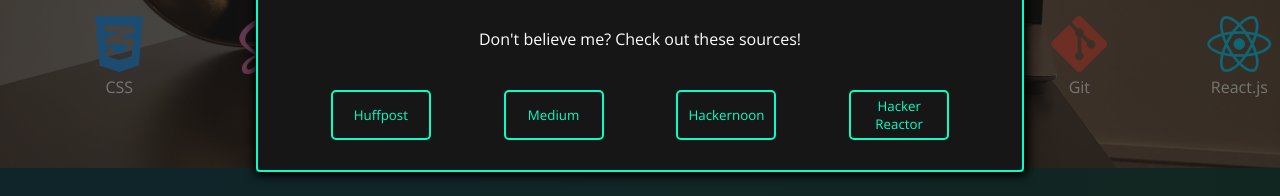
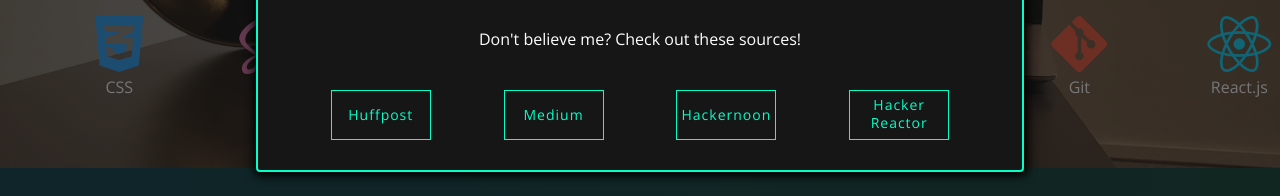
Before and after one commit to Fenner314/React-Portfolio, a React (Create React App) app: page /web-dev in a window 1280 px wide. Both pictures are taken after a click on the button "Click here!". Shown: the part 1270-1466 px from the top of the page. Built offline with nearby package versions, Linux system fonts and the light colour scheme; no server answers; a web font is replaced by a local one.

Commit message:
add reusable button component

```diff
--- /dev/null
+++ b/src/components/Button.js
@@ -0,0 +1,31 @@
+import React from 'react'
+
+export default function Button(props) {
+    const {
+        width,
+        height,
+        fontSize,
+        id,
+        children,
+        extraTextStyle,
+        difLineHeight,
+        onClick
+    } = props
+
+    const ctrStyles = {
+        width: width,
+        height: height,
+        lineHeight: difLineHeight ? difLineHeight : height,
+        fontSize: fontSize,
+    }
+
+    return (
+        <button className="btn-ctr" id={id} style={ctrStyles} type="submit" onClick={onClick}>
+        <div className="btn-inner">
+            <span className="btn-bg"></span>
+            <span className="btn-base"></span>
+            <span className="btn-text" style={extraTextStyle}>{children}</span>
+        </div>
+    </button>
+)
+}
--- a/src/components/devPage/Dev.js
+++ b/src/components/devPage/Dev.js
@@ -7,6 +7,7 @@
 import Projects from './DevComponents/Projects';
 import Contact from './DevComponents/Contact/Contact';
 import Resume from './DevComponents/Resume';
+import Button from '../Button';
 import '../../css/dev.css';
 
 export default function Dev() {
--- a/src/components/devPage/DevComponents/About/About.js
+++ b/src/components/devPage/DevComponents/About/About.js
@@ -5,6 +5,7 @@
 import 'slick-carousel/slick/slick-theme.css';
 // import { landingBackground } from '../../imgImports';
 import Popup from './Popup';
+import Button from '../../../Button';
 import { Context } from '../../../../App';
 
 export default function About() {
@@ -72,13 +73,14 @@
                 </div>
                 <div className="sources">
                     <p className="medium-text bold">How does being a musician make me a better developer?</p>
-                    <button className="button-container popup-button" onClick={handlePopupChange}>
+                    <Button width='200px' height='50px' fontSize='1.4rem' id='popup-button' onClick={handlePopupChange}>Click here!</Button>
+                    {/* <button className="button-container popup-button" onClick={handlePopupChange}>
                         <div className="button-inner">
                             <span className="button-bg"></span>
                             <span className="button-base"></span>
                             <span className="button-text">Click here!</span>
                         </div>
-                    </button>
+                    </button> */}
                 </div>
             </div>
         )
--- a/src/components/devPage/DevComponents/About/Popup.js
+++ b/src/components/devPage/DevComponents/About/Popup.js
@@ -1,5 +1,6 @@
-import React, { useState } from 'react'
-import { cancelGray, cancelGreen } from '../../imgImports'
+import React, { useState } from 'react';
+import Button from '../../../Button';
+import { cancelGray, cancelGreen } from '../../imgImports';
 
 export default function Popup({ popupActive, handlePopupChange }) {
     const [closeIconActive, setCloseIconActive] = useState(false);
@@ -29,10 +30,23 @@
             </div>
             <p className="popup-bottom">Don't believe me? Check out these sources!</p>
             <div className="popup-links">
-                <a href="https://www.huffpost.com/entry/composing-code-why-musici_b_10714288" rel="noreferrer" target="_blank"><button>Huffpost</button></a>
-                <a href="https://medium.com/@alexjacobs/why-do-musicians-make-good-programmers-e9a51c8ddebc" rel="noreferrer" target="_blank"><button>Medium</button></a>
-                <a href="https://hackernoon.com/why-are-so-many-coders-musicians-60389fb8b645" rel="noreferrer" target="_blank"><button>Hackernoon</button></a>
-                <a href="https://www.hackreactor.com/blog/3-musician-skills-that-translate-to-coding" rel="noreferrer" target="_blank"><button>Hacker Reactor</button></a>
+                <a href="https://www.huffpost.com/entry/composing-code-why-musici_b_10714288" rel="noreferrer" target="_blank">
+                    {/* <button>Huffpost</button> */}
+                    <Button width='100px' height='50px' fontSize='14px' borderRadius='5px'>Huffpost</Button>
+                </a>
+                <a href="https://medium.com/@alexjacobs/why-do-musicians-make-good-p
+                rogrammers-e9a51c8ddebc" rel="noreferrer" target="_blank">
+                    {/* <button>Medium</button> */}
+                    <Button width='100px' height='50px' fontSize='14px' borderRadius='5px'>Medium</Button>
+                </a>
+                <a href="https://hackernoon.com/why-are-so-many-coders-musicians-60389fb8b645" rel="noreferrer" target="_blank">
+                    {/* <button>Hackernoon</button> */}
+                    <Button width='100px' height='50px' fontSize='14px' borderRadius='5px'>Hackernoon</Button>
+                </a>
+                <a href="https://www.hackreactor.com/blog/3-musician-skills-that-translate-to-coding" rel="noreferrer" target="_blank">
+                    {/* <button>Hacker Reactor</button> */}
+                    <Button width='100px' height='50px' fontSize='14px' borderRadius='5px' extraTextStyle={{top: '6px'}} difLineHeight='18px'>Hacker Reactor</Button>
+                </a>
             </div>
         </div>
     )
--- a/src/components/devPage/DevComponents/Contact/Form.js
+++ b/src/components/devPage/DevComponents/Contact/Form.js
@@ -1,4 +1,5 @@
 import React, { useContext } from 'react';
+import Button from '../../../Button';
 import { Context } from '../../../../App';
 
 export default function Form() {
@@ -35,14 +36,7 @@
                 <textarea className="input" name="message" rows="5" cols="60" resize="false" required />
                 <span className="floating-label">Message</span>
             </div>
-            {/* <button type="submit">Send</button> */}
-            <button className="button-container form-button" id="sendMessage" type="submit">
-                <div className="button-inner">
-                    <span className="button-bg"></span>
-                    <span className="button-base"></span>
-                    <span className="button-text">Send</span>
-                </div>
-            </button>
+            <Button width='110px' height='50px' fontSize='1rem' >Send</Button>
         </form>
     )
 }
--- a/src/css/App.css
+++ b/src/css/App.css
@@ -3,6 +3,7 @@
 @import './thanks.css';
 @import './landing.css';
 @import './dev.css';
+@import './button.css';
 
 
 @import url('https://fonts.googleapis.com/css2?family=Open+Sans:wght@300;400;600;700&display=swap');
--- a/src/css/about.css
+++ b/src/css/about.css
@@ -64,14 +64,8 @@
 
     transition: color .5s ease-in-out;
 }
-.popup-button {
+#popup-button {
     margin-top: 2rem;
-    width: 200px;
-    height: 50px;
-    line-height: 50px;
-    font-size: 1.4rem;
-    letter-spacing: 1px;
-    color: var(--accent);
 }
 .button-container:hover,
 .button-container:focus {
--- /dev/null
+++ b/src/css/button.css
@@ -0,0 +1,62 @@
+.btn-ctr {
+    position: relative;
+    display: block;
+    text-align: center;
+    border: none;
+    background: none;
+    cursor: pointer;
+    transition: color .5s ease-in-out;
+    letter-spacing: 1px;
+    border-radius: none;
+    color: var(--accent);
+    width: 100%;
+    height: 100%;
+}
+
+.btn-ctr:hover,
+.btn-ctr:focus {
+    color: var(--darkGray);
+    outline: none;
+}
+.btn-ctr:hover .btn-bg,
+.btn-ctr:focus .btn-bg {
+    width: 120%;
+}
+
+
+.btn-inner {
+    width: 100%;
+    height: 100%;
+    position: relative;
+    overflow: hidden;
+}
+
+.btn-bg {
+    position: absolute;
+    left: -10%;
+    background-color: var(--accent);
+    width: 0;
+    height: 100%;
+    z-index: 3;
+    transform: skewX(-20deg);
+    transition: all .5s ease-in-out;
+}
+
+.btn-base {
+    position: absolute;
+    z-index: 2;
+    width: 100%;
+    height: 100%;
+    left: 0;
+    border: 1px solid var(--accent);
+}
+
+.btn-text {
+    position: absolute;
+    width: 100%;
+    height: 100%;
+    left: 0;
+    top: 0;
+    z-index: 4;
+    transition: all .1s;
+}
--- a/src/css/popup.css
+++ b/src/css/popup.css
@@ -69,46 +69,8 @@
 }
 
 .popup-links button {
-    height: 50px;
-    width: 100px;
-    padding: 5px;
-    border-radius: 5px;
-    color: var(--accent);
-    border: 2px solid var(--accent);
-    background: transparent;
     margin-top: 20px;
-    z-index: 1;
-    position: relative;
-    overflow: hidden;
-    outline: none;
-
-    transition: color .5s;
 }
-.popup-links button:hover,
-.popup-links button:focus {
-    cursor: pointer;
-    outline: none;
-    color: var(--darkGray);
-}
-.popup-links button:before {
-    content: '';
-    position: absolute;
-    top: 0;
-    left: 0;
-    width: 180%;
-    height: 150%;
-    background-color: var(--accent);
-    z-index: -1;
-
-    transition: transform .5s ease-in-out;
-    transform: translate(-120%, 0) skew(-30deg);
-}
-.popup-links button:hover::before,
-.popup-links button:focus::before {
-    transform: translate(-10%, 0)
-    skew(-15deg);
-}
-
 @media only screen and (max-width: 600px) {
     .popup {
         min-width: 100vw;
```
